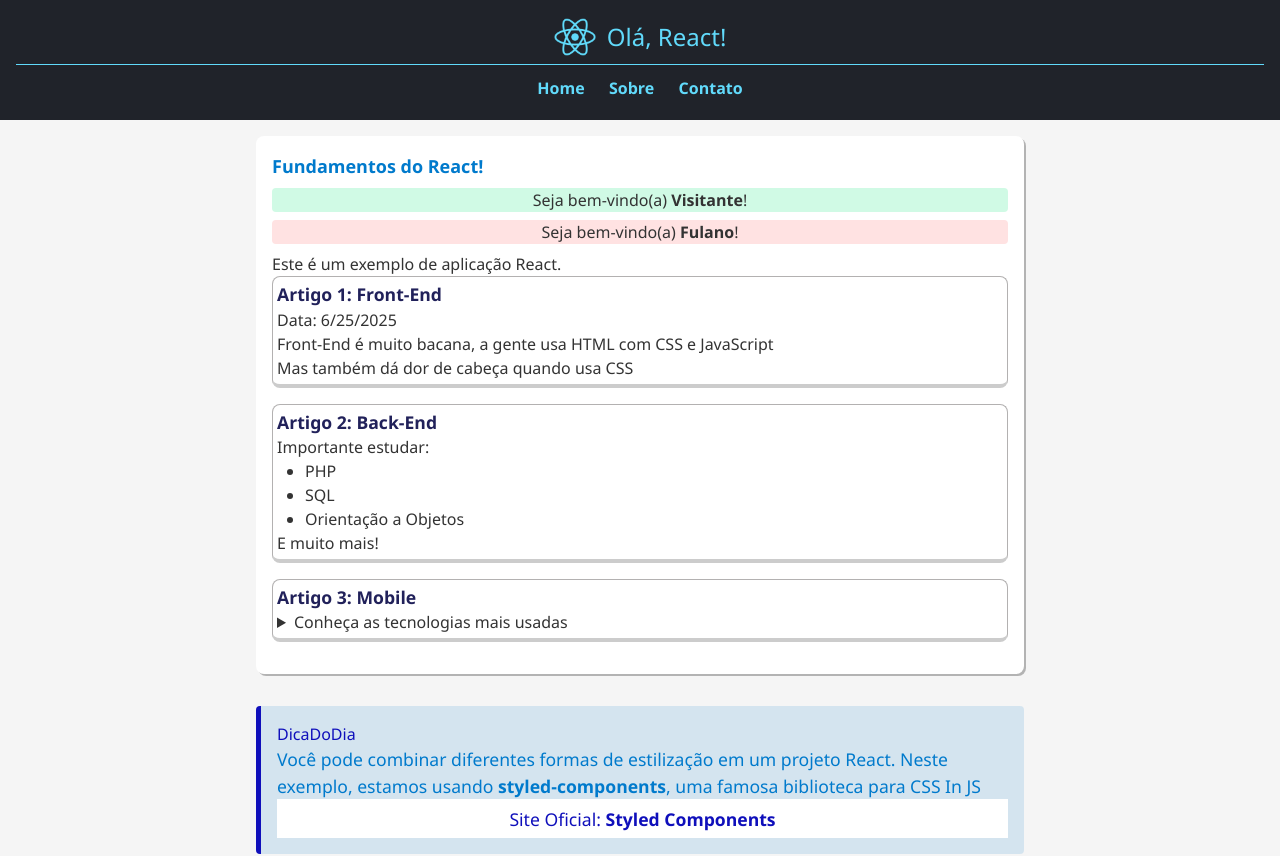
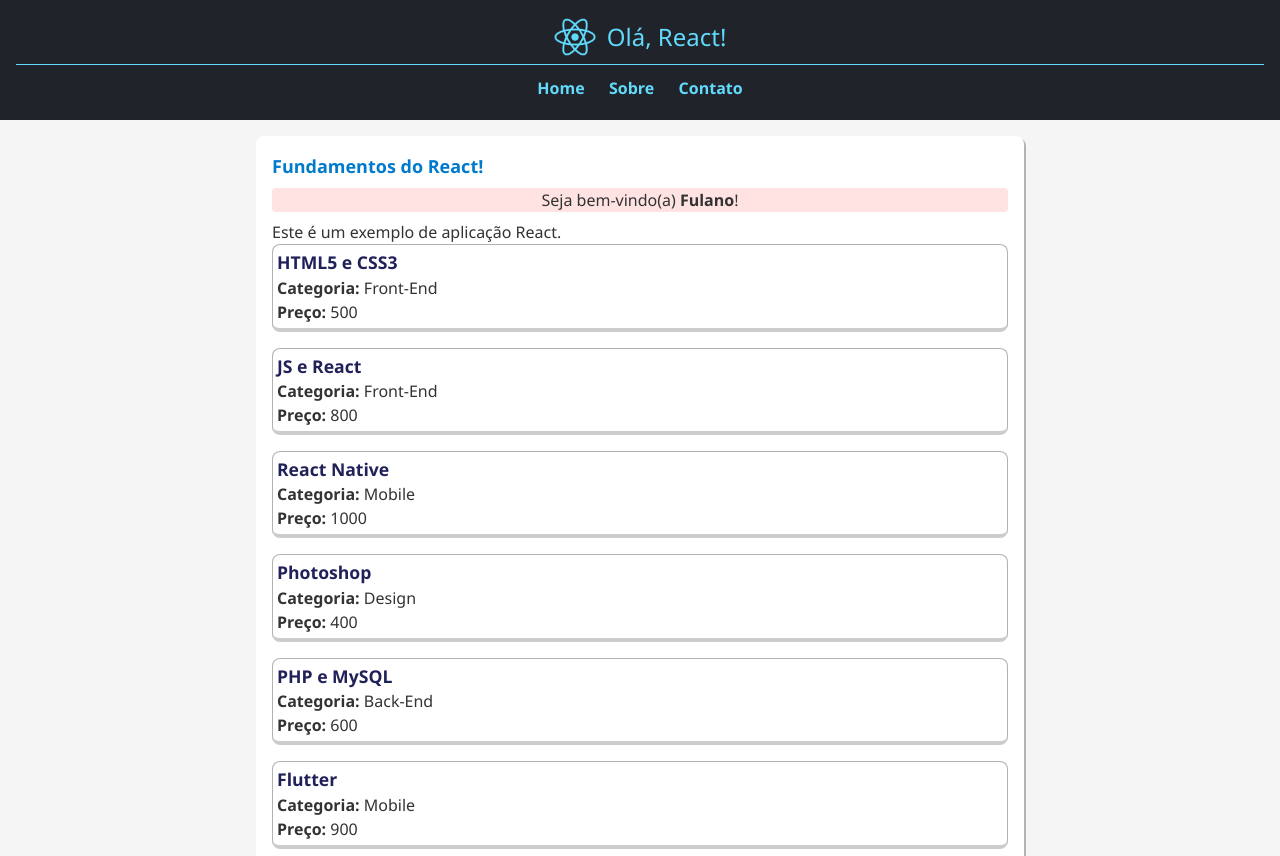
Before and after one commit to kellysabioni/react-fundamentos, a React (Vite) app: page / in a window 1280 px wide. Shown: the top 856 px of the page. Built offline with nearby package versions, Linux system fonts and the light colour scheme.

Commit message:
Atualiza artigo com dados dinamicos
Exercicio para exibir os artigos utilizando map

```diff
--- a/src/componentes/Conteudo/Artigo/Artigo.tsx
+++ b/src/componentes/Conteudo/Artigo/Artigo.tsx
@@ -1,31 +1,17 @@
-import type { ReactNode } from "react";
 import styles from "./Artigo.module.css";
+import type { Curso } from "../../../types/Curso";
 
 type ArtigoProps = {
-  titulo: string;
-  numero: number;
-  children: ReactNode;
-  data?: Date;
+  dados: Curso;
 };
 
-export default function Artigo({
-  titulo,
-  numero,
-  children,
-  data,
-}: ArtigoProps) {
+export default function Artigo({ dados }: ArtigoProps) {
+  const { titulo, preco, categoria } = dados;
   return (
     <article className={styles.artigo}>
-      <h3>
-        Artigo {numero}: {titulo}
-      </h3>
-
-      {data && (
-        <p>
-          Data: <time>{data?.toLocaleDateString()}</time>
-        </p>
-      )}
-      {children}
+      <h3> {titulo} </h3>
+      <p><b>Categoria:</b> {categoria}</p>
+      <p><b>Preço:</b> {preco}</p>
     </article>
   );
 }
--- a/src/componentes/Conteudo/Conteudo.tsx
+++ b/src/componentes/Conteudo/Conteudo.tsx
@@ -3,44 +3,23 @@
 import styles from "./Conteudo.module.css";
 import AvisoImportante from "./AvisoImportante/AvisoImportante";
 import Saudacao from "./Saudacao";
+import cursos from "../../data/cursos";
 
 export default function Conteudo() {
   return (
     <main className={styles.conteudo}>
-      {/* Para combinar classes, use template string */}
       <section
         className={`${styles.principal} ${styles.arredondada} ${styles.sombra}`}
       >
         <h2 className="font-bold text-lg ">Fundamentos do React!</h2>
-        <Saudacao classe="bg-emerald-100" />
         <Saudacao nome="Fulano" classe="bg-red-100" />
 
         <p>Este é um exemplo de aplicação React.</p>
 
-        <Artigo titulo="Front-End" numero={1} data={new Date()}>
-          <p>Front-End é muito bacana, a gente usa HTML com CSS e JavaScript</p>
-          <p>Mas também dá dor de cabeça quando usa CSS</p>
-        </Artigo>
 
-        <Artigo titulo="Back-End" numero={2}>
-          <p>Importante estudar: </p>
-          <ul className="*:list-disc *:ml-7 ">
-            <li>PHP</li>
-            <li>SQL</li>
-            <li>Orientação a Objetos</li>
-          </ul>
-          <p>E muito mais!</p>
-        </Artigo>
+         {cursos.map((curso) => (<Artigo dados={curso} />))}
 
-        <Artigo titulo="Mobile" numero={3}>
-          <details>
-            <summary>Conheça as tecnologias mais usadas</summary>
-            <ol className="*:list-disc *:ml-7 ">
-              <li>JavaScript/TypeScript</li>
-              <li>Libs e Frameworks</li>
-            </ol>
-          </details>
-        </Artigo>
+
       </section>
 
       <DicaDoDia />
```
